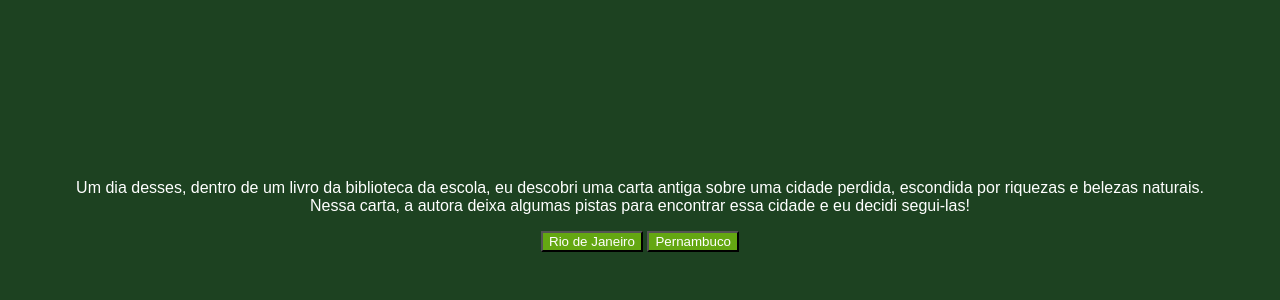
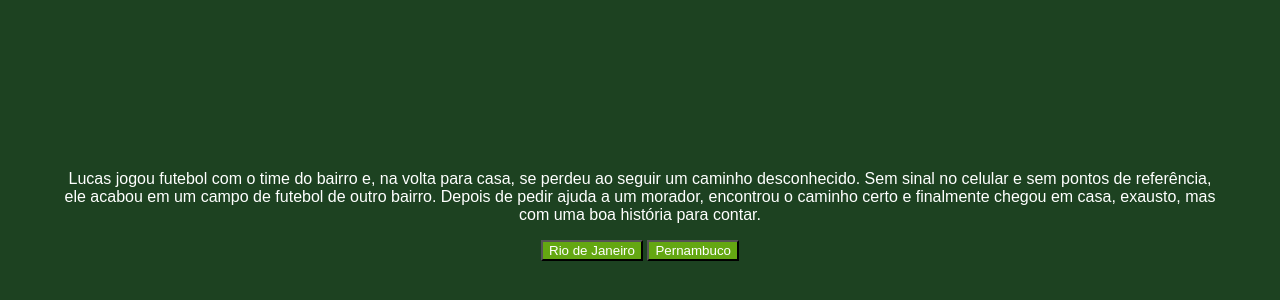
Before and after one commit to nicolasoliveiracorrea-netizen/criando-uma-aventura-A, a plain HTML site: page index.html in a window 1280 px wide. Shown: the part 152-452 px from the top of the page. Drawn offline with Linux system fonts and the light colour scheme; a web font is replaced by a local one.

Commit message:
Update index.html

```diff
--- a/index.html
+++ b/index.html
@@ -13,7 +13,8 @@
     <main>
         <div class="passo ativo" id="passo-0">
             <img src="img/cenario-passo0.png" alt="">
-            <p>Um dia desses, dentro de um livro da biblioteca da escola, eu descobri uma carta antiga sobre uma cidade perdida, escondida por riquezas e belezas naturais. Nessa carta, a autora deixa algumas pistas para encontrar essa cidade e eu decidi segui-las!</p>
+            <p>Lucas jogou futebol com o time do bairro e, na volta para casa, se perdeu ao seguir um caminho desconhecido. Sem sinal no celular e sem pontos de referência, ele acabou em um campo de futebol de outro bairro. Depois de pedir ajuda a um morador, encontrou o caminho certo e finalmente chegou em casa, exausto, mas com uma boa história para contar.
+</p>
             <button class="btn-proximo" data-proximo="1">Rio de Janeiro</button>
             <button class="btn-proximo" data-proximo="2">Pernambuco</button>
         </div>
```
